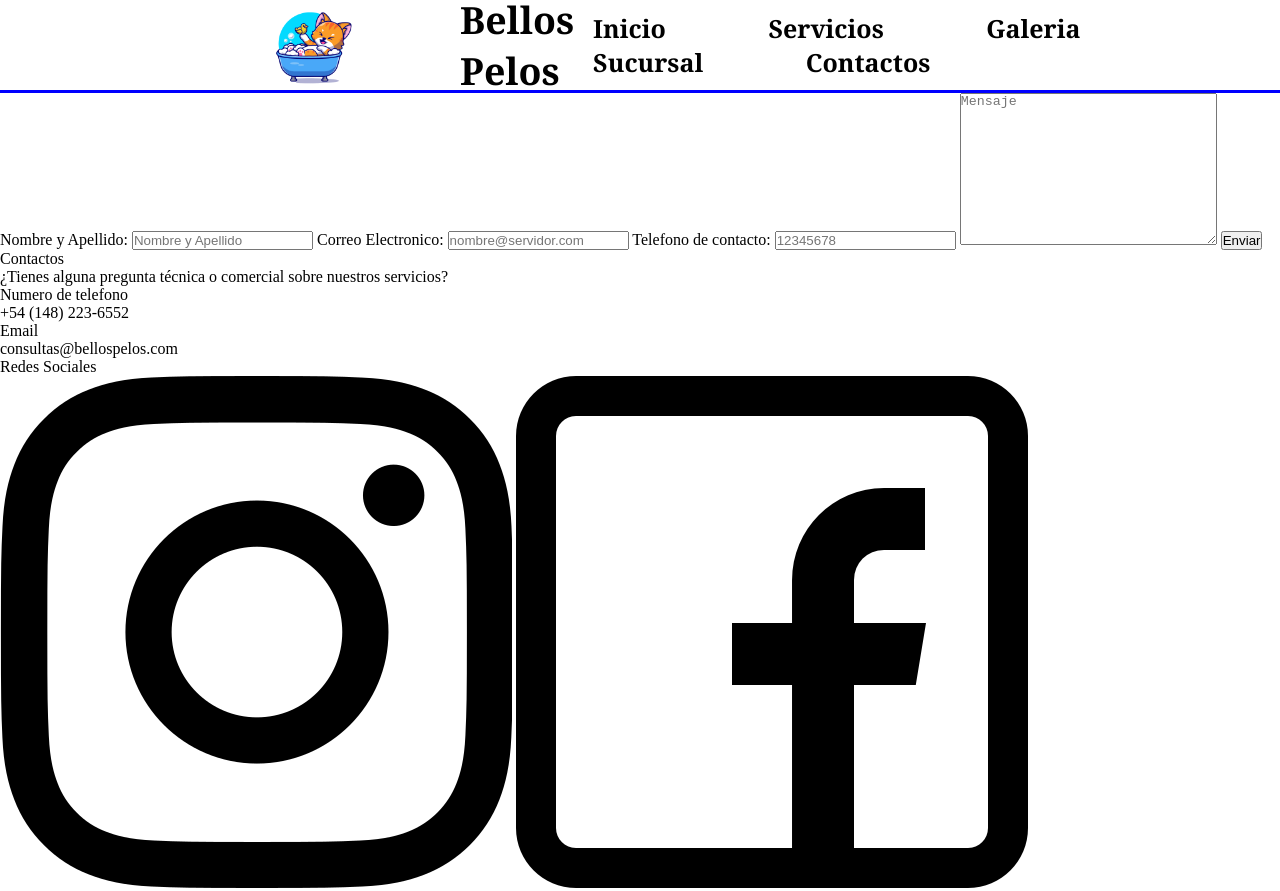
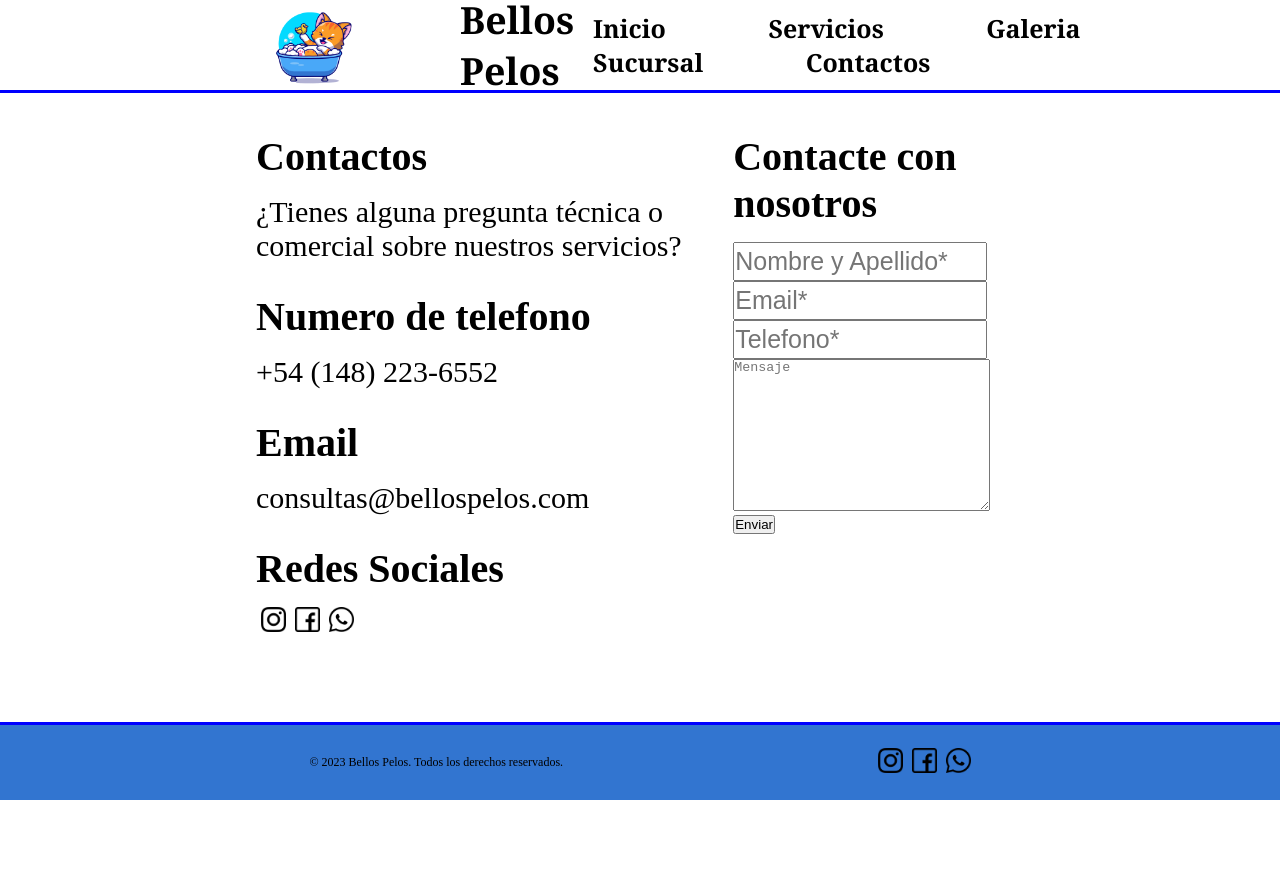
Before and after one commit to Patricio-Bernardez/Bellos-Pelos, a plain HTML site: page paginas/contactos.html in a window 1280 px wide. Shown: the top 891 px of the page. After the commit the page ends 800 px from the top, so only its background shows below. Drawn offline with Linux system fonts and the light colour scheme.

Commit message:
cont-medias

```diff
--- a/css/estilos.css
+++ b/css/estilos.css
@@ -62,7 +62,6 @@ ul:hover a:hover {
     color: #8eaafb;
     box-shadow: 0 2px 0 0 currentColor;
 }
-/*Termina todo el css del header*/
 
 
 /*CSS Footer*/
@@ -80,8 +79,6 @@ footer{
 }
 .info-footer{
     font-size: 12px;
-}
-.redes-footer{
 }
 .instagram{
     width: 25px;
@@ -187,12 +184,9 @@ footer{
 }
 /*Grid de sucursales*/
 .contenedor-sucursal{
-    width: 90%;
+    width: 70%;
     height: 600px;
-
-    display: flex;
-    justify-content: center;
-    align-content: center;
+    margin: 40px auto;
 
     display: grid;
     grid-template-columns: repeat(2,1fr);
@@ -200,8 +194,8 @@ footer{
     gap: 10px;
 
     grid-template-areas:
-    "mapa       ubi"
-    "mapa       ubi"
+    "mapa   ubi"
+    "mapa   ubi"
     ;
 }
 
@@ -245,3 +239,48 @@ footer{
     height: 400px;
     border: solid 5px #8eaafb;
 }
+
+
+/*CSS Contactos*/
+
+.contenedor-padre-contactos{
+    /*box modeling*/
+    width: 60%;
+    height: auto;
+    margin: 40px auto;
+
+    /*Activacion FlexBox*/
+    display: flex;
+    flex-direction: row;
+    justify-content: center;
+}
+.h-cont{
+    font-size: 40px;
+    margin-bottom: 15px;
+}
+.p-cont{
+    font-size: 30px;
+    margin-bottom: 30px;
+}
+input{
+    width: 250px;
+    height: 35px;
+    font-size: 25px;
+}
+.main-contactos{
+    display: flex;
+    flex-direction: column;
+}
+form{
+    display: flex;
+    flex-direction: column;
+}
+.nom-cont{
+
+}
+.email-cont{
+
+}
+.mens-cont{
+
+}
--- a/paginas/contactos.html
+++ b/paginas/contactos.html
@@ -41,39 +41,43 @@
             </ul>
         </nav>
     </header>
-    <main>
+    <section class="contenedor-padre-contactos">
+        <div class="info-contacto">
+            <h1 class="h-cont">Contactos</h1>
+            <p class="p-cont">¿Tienes alguna pregunta técnica o comercial sobre nuestros servicios?</p>
+            <h2 class="h-cont">Numero de telefono</h2>
+            <p class="p-cont">+54 (148) 223-6552</p>
+            <h2 class="h-cont">Email</h2>
+            <p class="p-cont">consultas@bellospelos.com</p>
+            <h2 class="h-cont">Redes Sociales</h2>
+            <a href="https://www.instagram.com/" target="_blank"><img src="../assets/instagram.png" alt="logo-instagram" class="instagram"></a>
+            <a href="https://es-la.facebook.com/" target="_blank"><img src="../assets/facebook.png" alt="logo-facebook" class="facebook"></a>
+            <a href="https://web.whatsapp.com/" target="_blank"><img src="../assets/whatsapp.png" alt="logo-whatsapp" class="whatsapp"></a>
+        </div>
+        <main class="main-contactos">
+            <h2 class="h-cont"> Contacte con nosotros </h2>
             <form action="procesar.php" method="post">
-
+                <div class="nom-cont">
                     <!--Input Nombre y Apellido-->
-            <label for="nombre">Nombre y Apellido:</label>
-            <input type="text" name="nombre" placeholder="Nombre y Apellido" required>
-
+                    <input type="text" name="nombre" placeholder="Nombre y Apellido*" required>
+                </div>
+                <div class="email-cont">
                     <!--Input email-->
-            <label for="email">Correo Electronico:</label>
-            <input type="email" name="email" placeholder="nombre@servidor.com" required>
-
+                    <input type="email" name="email" placeholder="Email*" required>
                     <!--Input telefono-->
-            <label for="telefono">Telefono de contacto:</label>
-            <input type="tel" name="telefono" placeholder="12345678" required>
-
+                    <input type="tel" name="telefono" placeholder="Telefono*" required>
+                </div>
+                </div>
+                <div>
+                <div class="mens-cont">
                     <!--TextArea-->
                     <textarea name="mensaje" id="" cols="30" rows="10" placeholder="Mensaje"></textarea>
+                </div>
 
                 <button type="submit">Enviar</button>
             </form>
         </main>
-    <div>
-        <p>Contactos</p>
-        <p>¿Tienes alguna pregunta técnica o comercial sobre nuestros servicios?</p>
-        <p>Numero de telefono</p>
-        <p>+54 (148) 223-6552</p>
-        <p>Email</p>
-        <p>consultas@bellospelos.com</p>
-        <p>Redes Sociales</p>
-        <img src="../assets/instagram.png" alt="">
-        <img src="../assets/facebook.png" alt="">
-        <img src="../assets/whatsapp.png" alt="">
-    </div>
+    </section>
     <footer class="index-footer">
         <div class="info-footer">
             <p>
```
Lines whose indentation alone changed are shown as unchanged.
